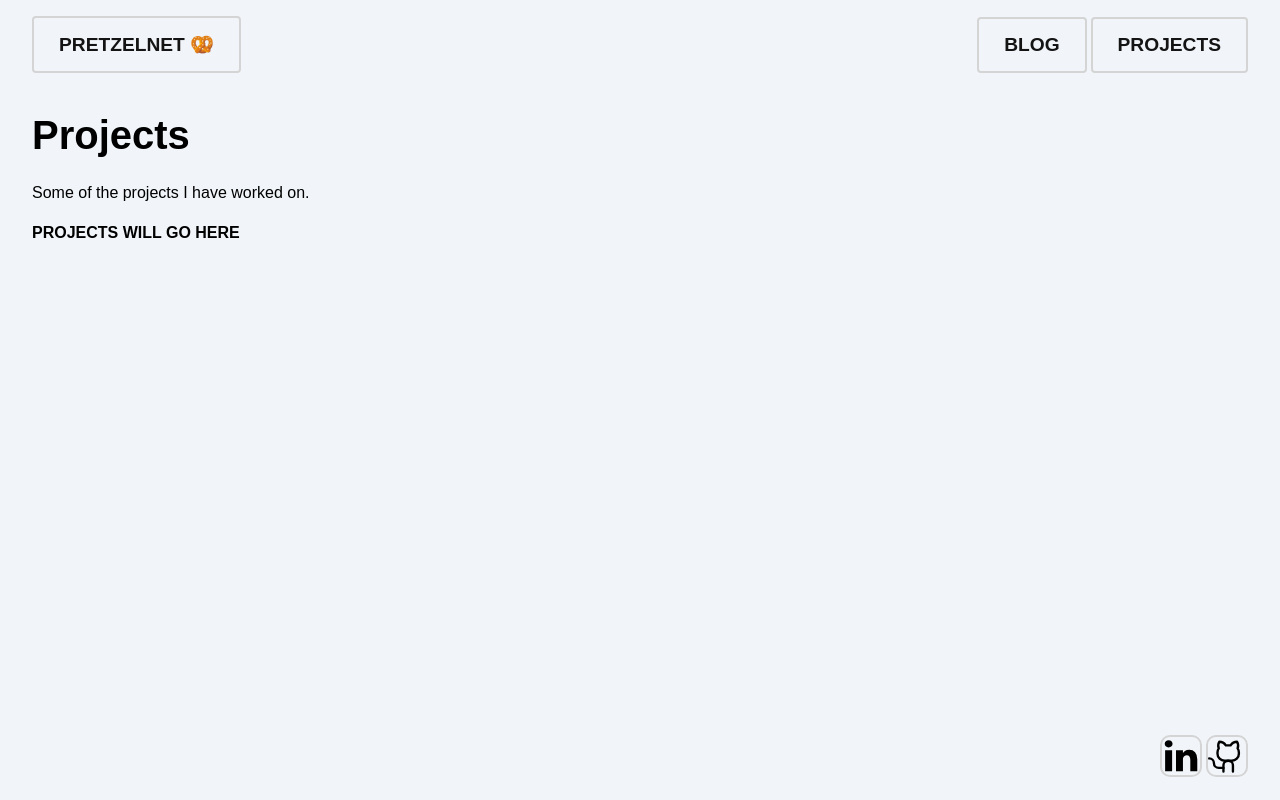
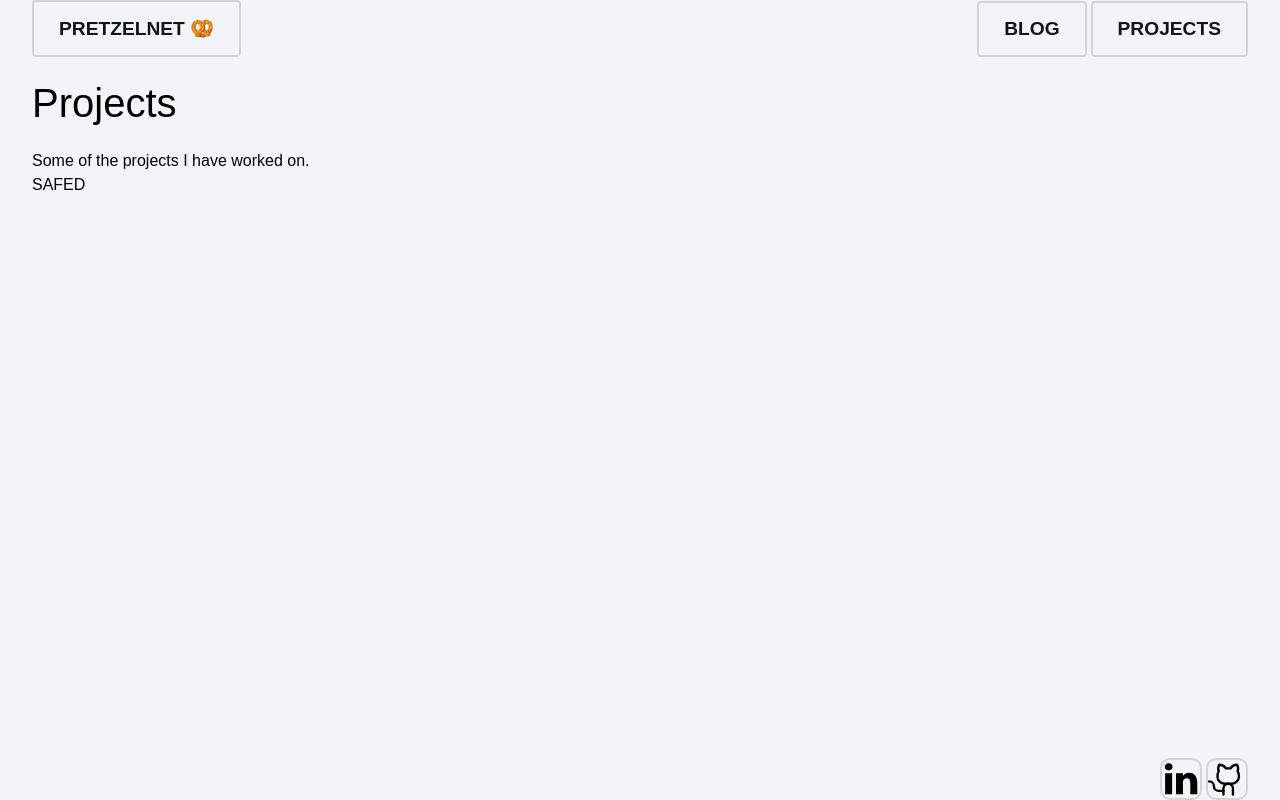
Before and after one commit to pretzelogical/pretzelogical.github.io, an Astro site: page /projects in a window 1280 px wide. Built offline with nearby package versions, Linux system fonts and the light colour scheme; Astro itself is replaced by a stand-in of ours.

Commit message:
add tailwind integration

```diff
--- a/astro.config.mjs
+++ b/astro.config.mjs
@@ -1,6 +1,9 @@
 import { defineConfig } from 'astro/config';
+
+import tailwind from "@astrojs/tailwind";
 
 // https://astro.build/config
 export default defineConfig({
   site: 'https://pretzelogial.github.io',
+  integrations: [tailwind()]
 });
--- a/package.json
+++ b/package.json
@@ -11,7 +11,9 @@
   },
   "dependencies": {
     "@astrojs/check": "^0.5.10",
+    "@astrojs/tailwind": "^5.1.0",
     "astro": "^4.5.17",
+    "tailwindcss": "^3.4.10",
     "typescript": "^5.4.4"
   },
   "devDependencies": {
--- a/src/pages/projects.astro
+++ b/src/pages/projects.astro
@@ -6,5 +6,6 @@ const pageTitle = 'Projects';
 <BaseLayout pageTitle={pageTitle}>
   <p>Some of the projects I have worked on.</p>
 
-  <p><strong>PROJECTS WILL GO HERE</strong></p>
+  <h2>SAFED</h2>
+
 </BaseLayout>
--- /dev/null
+++ b/tailwind.config.mjs
@@ -0,0 +1,8 @@
+/** @type {import('tailwindcss').Config} */
+export default {
+	content: ['./src/**/*.{astro,html,js,jsx,md,mdx,svelte,ts,tsx,vue}'],
+	theme: {
+		extend: {},
+	},
+	plugins: [],
+}
```
Also changed, not shown: 1 other file.
